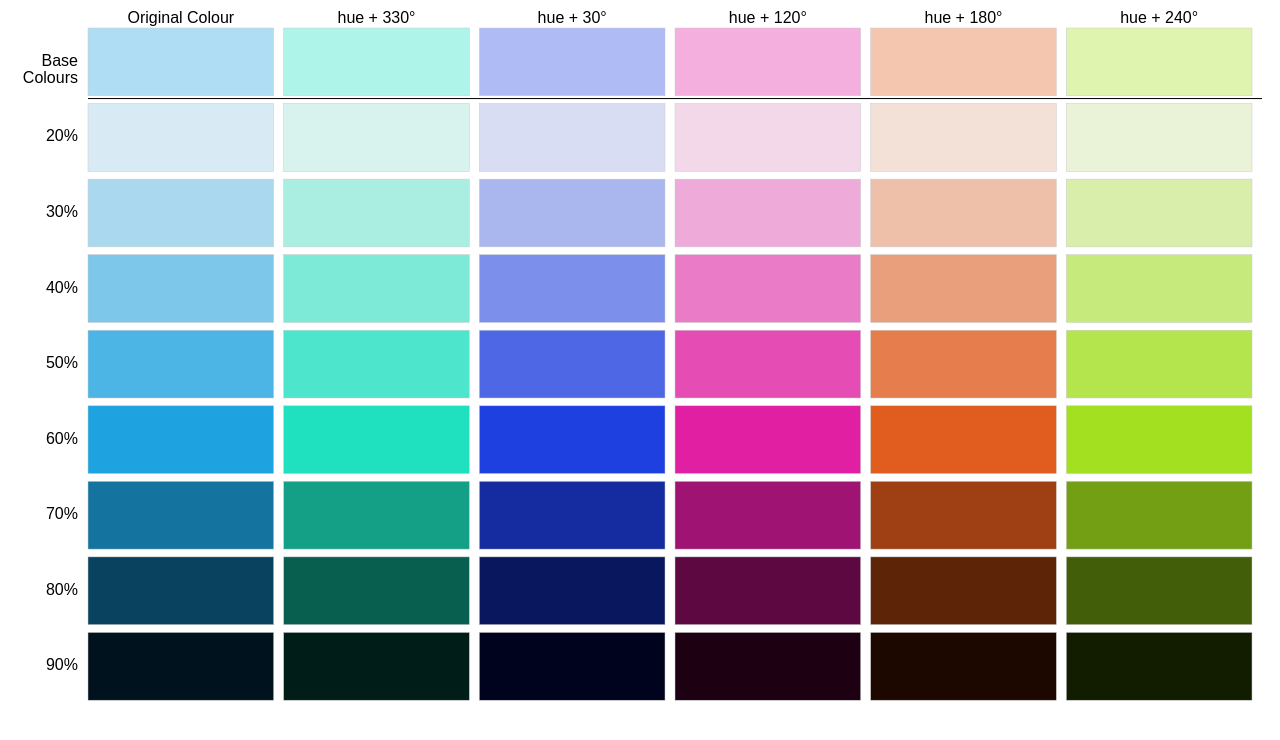
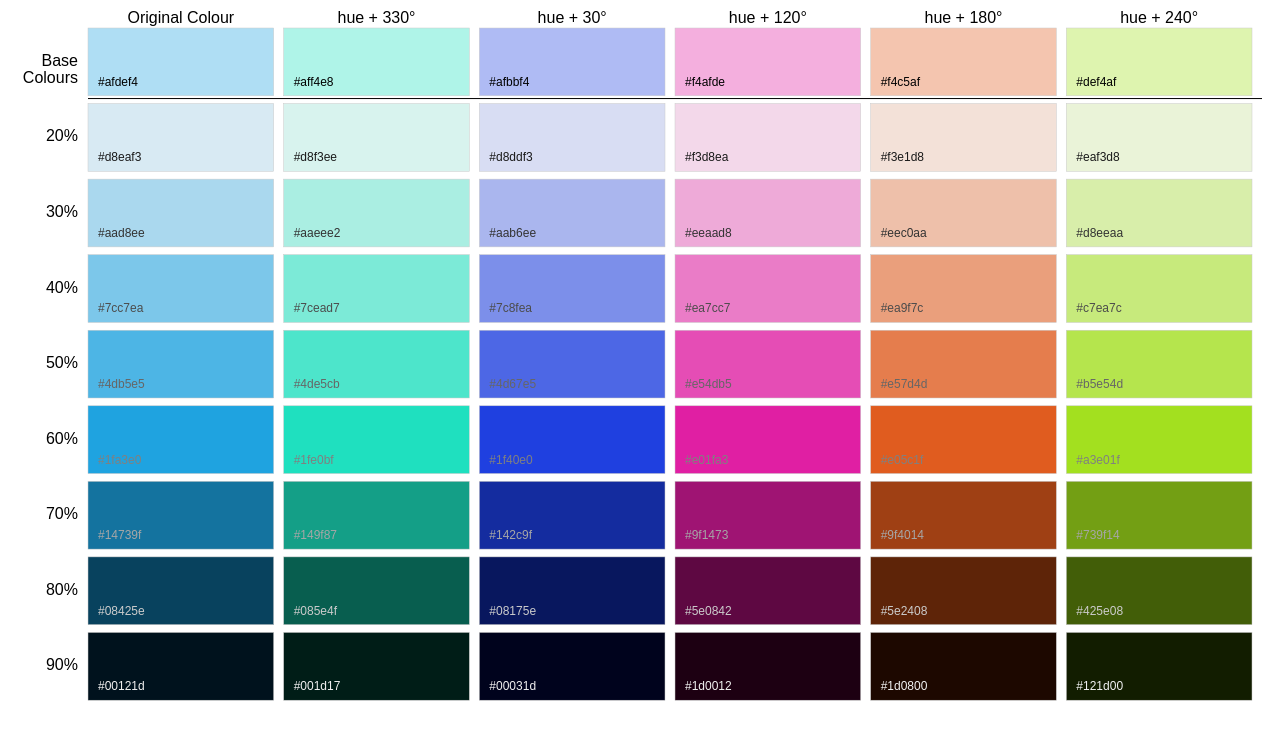
Before and after one commit to gabriel-ing/ColorPalette, a website: page docs/index.html in a window 1280 px wide. Drawn offline with nearby package versions, Linux system fonts and the light colour scheme.

Commit message:
added hex labels and readme

```diff
--- a/docs/bundle.js
+++ b/docs/bundle.js
@@ -2709,20 +2709,8 @@
     });
   }
 
-  function getColorByHueRotation(originalColor, theta) {
-    let complementObject = d3.hsl(originalColor);
-    complementObject.h += theta;
-    // console.log(complementObject);
-    return {
-      colorName: `hue + ${theta}°`,
-      hex: complementObject.formatHex(),
-      colorObject: complementObject,
-    };
-  }
-
   const colorPalette = () => {
-    let originalColorHex;
-    let rotations;
+    let baseColors;
     let margin = { top: 20, right: 10, bottom: 0, left: 80 };
     let nShades = 8;
 
@@ -2731,19 +2719,6 @@
       const width = selection.node().getBoundingClientRect().width;
       const height = selection.node().getBoundingClientRect().height;
       selection.attr("viewBox", `0 0 ${width} ${height}`);
-
-      const originalColor = {
-        colorName: "Original Colour",
-        hex: originalColorHex,
-      };
-
-      originalColor["colorObject"] = d3.color(originalColor.hex);
-      const baseColors = [];
-      baseColors.push(originalColor);
-
-      rotations.forEach((theta) => {
-        baseColors.push(getColorByHueRotation(originalColor.colorObject, theta));
-      });
 
       console.log(baseColors);
       const tooltip = d3.select("#tooltip");
@@ -2767,8 +2742,8 @@
       const columnWidth =
         (width - margin.left - margin.right) / baseColors.length - padding;
       const rectHeight = height / (nShades + 1) - padding;
-      cols
-        .selectAll("rect")
+      const rows = cols
+        .selectAll("g")
         .data((column) => {
           const color = d3.color(column.hex);
           const hsl = d3.hsl(color);
@@ -2795,11 +2770,17 @@
           //   .domain([-1, nShades / 2, nShades + 1])
           //   .range(['white', column.hex, 'black']);
 
-          const colors = d3.range(nShades).map((d) => ({
-            i: d,
-            rgb: colorScale(d),
-            hex: d3.color(colorScale(d)).formatHex(),
-          }));
+          const colors = d3.range(nShades).map((d) => {
+            const textColor = d3.hsl(colorScale(d));
+            textColor.s = 0;
+            textColor.l = 1-textColor.l;
+            return {
+              i: d,
+              rgb: colorScale(d),
+              hex: d3.color(colorScale(d)).formatHex(),
+              textColor: textColor.formatHex(),
+            };
+          });
           colors.unshift({
             i: hsl.l > 0.5 ? 0 : nShades,
             rgb: d3.color(column.hex).formatRgb(),
@@ -2807,13 +2788,19 @@
           });
           return colors;
         })
+        .join("g")
+        .attr("class", "column-row")
+        .attr("transform", (d, i) => `translate(0, ${yPos(d, i)})`);
+      rows
+        .selectAll("rect")
+        .data((node) => [node])
         .join("rect")
         .attr("class", "color-square")
         .attr("width", columnWidth)
         .attr("height", rectHeight)
         .attr("stroke", "#c9c9c9")
         .attr("stroke-width", 0.5)
-        .attr("y", yPos)
+        .attr("y", 0)
         .attr("fill", (d) => d.rgb)
         .on("click", (event, d) => {
           navigator.clipboard.writeText(d.hex);
@@ -2830,6 +2817,15 @@
           tooltip.transition().duration(800).delay(10).style("opacity", 0);
         });
 
+      rows
+        .selectAll("text")
+        .data((node) => [node])
+        .join("text")
+        .attr("class", "hex-label")
+        .attr("fill", (d) => d.textColor)
+        .attr("y", rectHeight - padding)
+        .attr("x", padding)
+        .text((d) => d.hex);
       selection
         .selectAll("line")
         .data([null])
@@ -2872,12 +2868,9 @@
         .text((d) => d)
         .call(wrap, 50);
     };
-    my.originalColorHex = function (_) {
-      return arguments.length ? ((originalColorHex = _), my) : originalColorHex;
-    };
-
-    my.rotations = function (_) {
-      return arguments.length ? ((rotations = _), my) : rotations;
+
+    my.baseColors = function (_) {
+      return arguments.length ? ((baseColors = _), my) : baseColors;
     };
     my.margin = function (_) {
       return arguments.length ? ((margin = _), my) : margin;
@@ -2889,6 +2882,33 @@
       return arguments.length ? ((nShades = _), my) : nShades;
     };
     return my;
+  };
+
+  function getColorByHueRotation(originalColor, theta) {
+      let complementObject = d3.hsl(originalColor);
+      complementObject.h += theta;
+      // console.log(complementObject);
+      return {
+        colorName: `hue + ${theta}°`,
+        hex: complementObject.formatHex(),
+        colorObject: complementObject,
+      };
+    }
+
+  const getHues = (originalHex, rotations) => {
+      const originalColor = {
+          colorName: "Original Colour",
+          hex: originalHex,
+        };
+
+        originalColor["colorObject"] = d3.color(originalColor.hex);
+        const baseColors = [];
+        baseColors.push(originalColor);
+
+        rotations.forEach((theta) => {
+          baseColors.push(getColorByHueRotation(originalColor.colorObject, theta));
+        });
+    return baseColors;
   };
 
   const svg = select("#chart")
@@ -2902,9 +2922,9 @@
   const rotations = [330, 30, 120, 180, 240];
   const originalColorHex = "#afdef4";
 
+  const colors = getHues(originalColorHex, rotations);
   const palette = colorPalette()
-    .rotations(rotations)
-    .originalColorHex(originalColorHex);
+    .baseColors(colors);
 
   svg.call(palette);
 
--- a/docs/index.html
+++ b/docs/index.html
@@ -34,6 +34,9 @@
         flex-grow:1;
         flex-shrink:1;
       }
+      .hex-label{
+        font-size: 12px;
+      }
     </style>
   </head>
   <body>
--- a/src/main.js
+++ b/src/main.js
@@ -1,5 +1,6 @@
 import * as d3 from "d3";
 import { colorPalette } from "./colorPalette-trc";
+import { getHues } from "./getHues";
 
 const width = 960;
 const height = 500;
@@ -20,8 +21,8 @@ const svg = d3
 const rotations = [330, 30, 120, 180, 240];
 const originalColorHex = "#afdef4";
 
+const colors = getHues(originalColorHex, rotations)
 const palette = colorPalette()
-  .rotations(rotations)
-  .originalColorHex(originalColorHex);
+  .baseColors(colors);
 
 svg.call(palette);
```
Also changed, not shown: src/colorPalette-trc.js (+32 -39 lines), src/getHues.js (added, +26 -0 lines), README.md (added), 1 other file.
